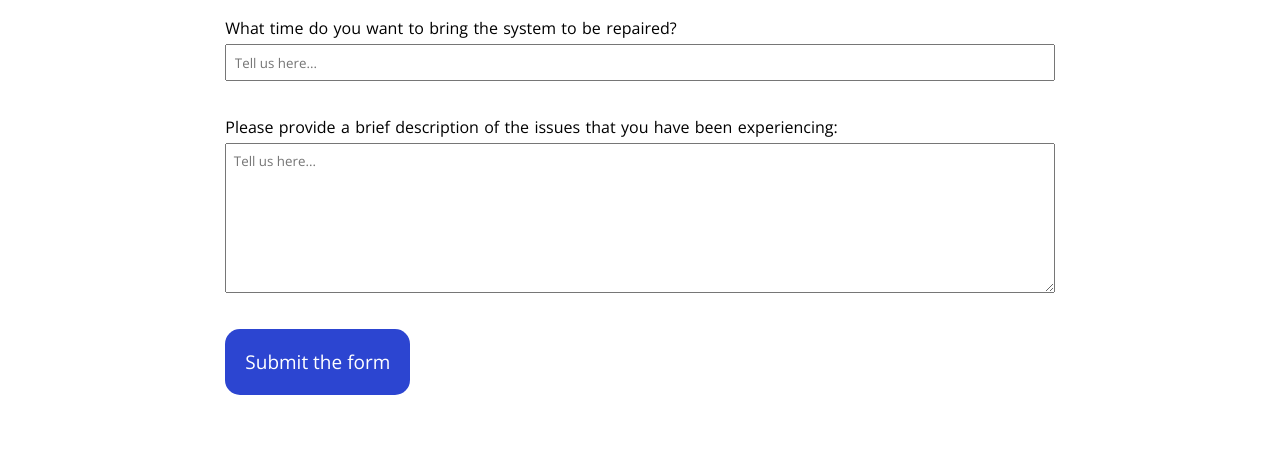
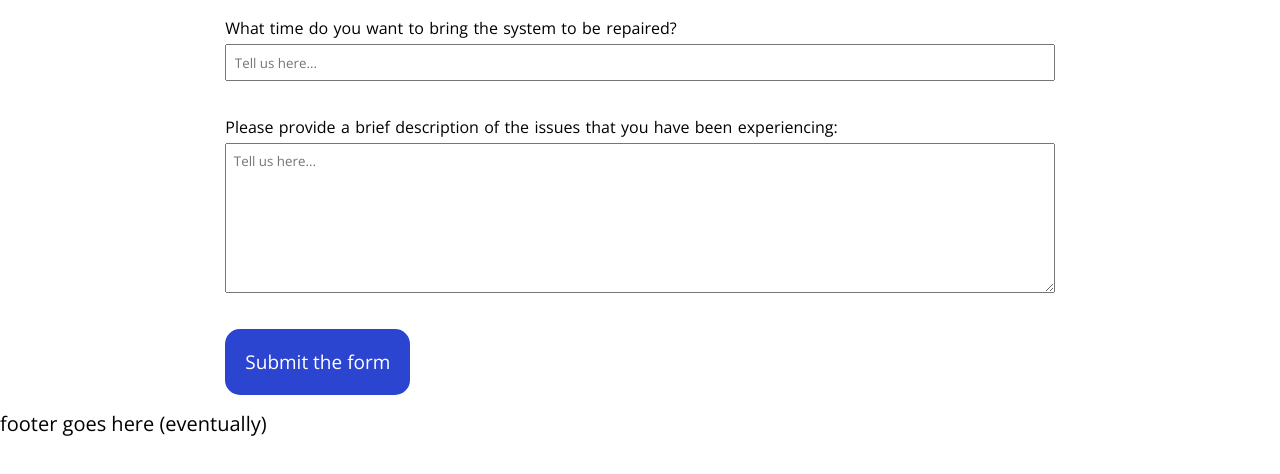
Before and after one commit to rlcyphr/hardware-repair, a website: page views/book-repair.html in a window 1280 px wide. Shown: the part 284-758 px from the top of the page. Drawn offline with nearby package versions, Linux system fonts and the light colour scheme; files that its build step writes are made by us from their sources.

Commit message:
Minor changes

```diff
--- a/views/book-repair.html
+++ b/views/book-repair.html
@@ -67,7 +67,10 @@
     </div>
 </div>
 
+<div>
 
+    footer goes here (eventually)
+</div>
 
 
 
```
Also changed, not shown: views/track-item.html (+0 -1 lines).
